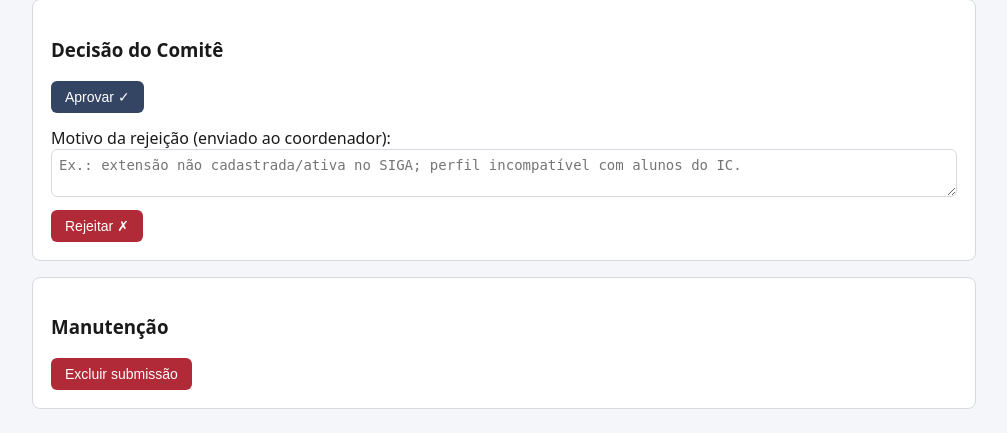
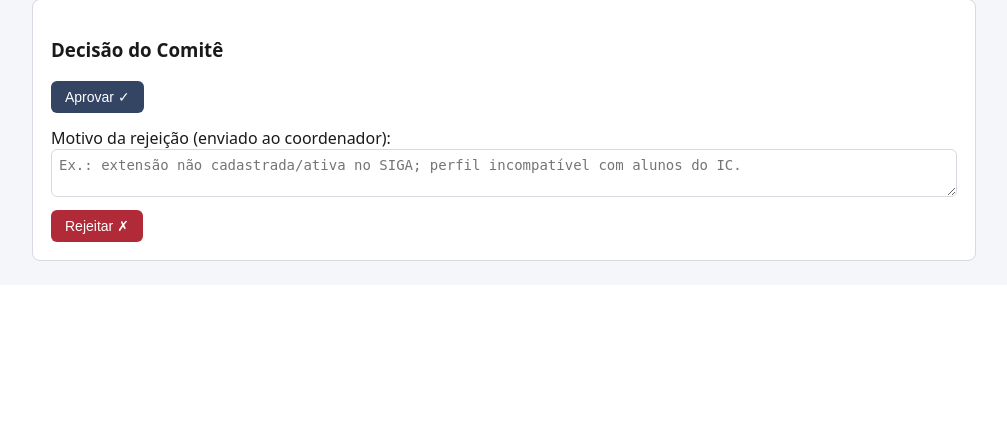
Before and after one commit to cauaedm/FPN, a FastAPI app: template automacao/webapp/templates/admin_detail.html in a window 1280 px wide. Shown: the part 624-1057 px from the top of the page, without its empty margins (136-1143 px from the left). After the commit the page ends 885 px from the top, so only its background shows below. Run offline with FastAPI, Linux system fonts and the light colour scheme; the template is opened without the code that fills it, so the values that code supplies are empty.

Commit message:
Painel: remover seção Manutenção e botão excluir submissão
Co-Authored-By: Claude Sonnet 4.6 <noreply@anthropic.com>

```diff
--- a/automacao/webapp/templates/admin_detail.html
+++ b/automacao/webapp/templates/admin_detail.html
@@ -52,11 +52,4 @@
   {% if s.motivo_rejeicao %}<p class="muted">Motivo registrado: {{ s.motivo_rejeicao }}</p>{% endif %}
 </div>
 
-<div class="card">
-  <h3>Manutenção</h3>
-  <form method="post" action="/admin/submissao/{{ s.id }}/excluir"
-        onsubmit="return confirm('Excluir definitivamente esta submissão?');">
-    <button class="danger" type="submit">Excluir submissão</button>
-  </form>
-</div>
 {% endblock %}
```
